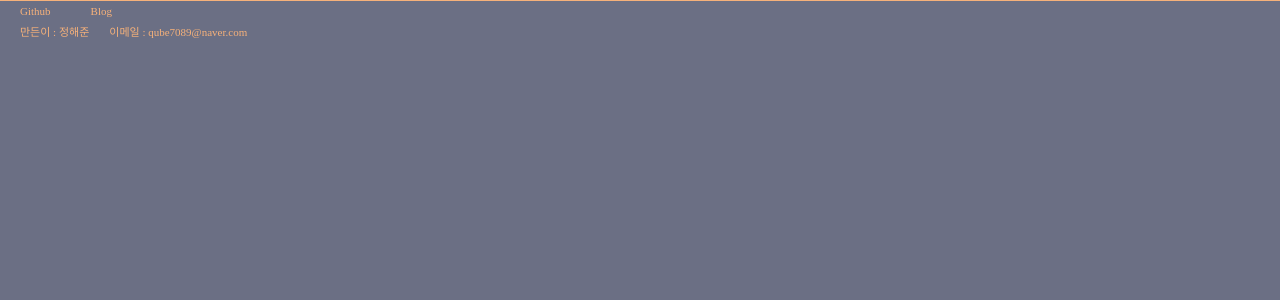
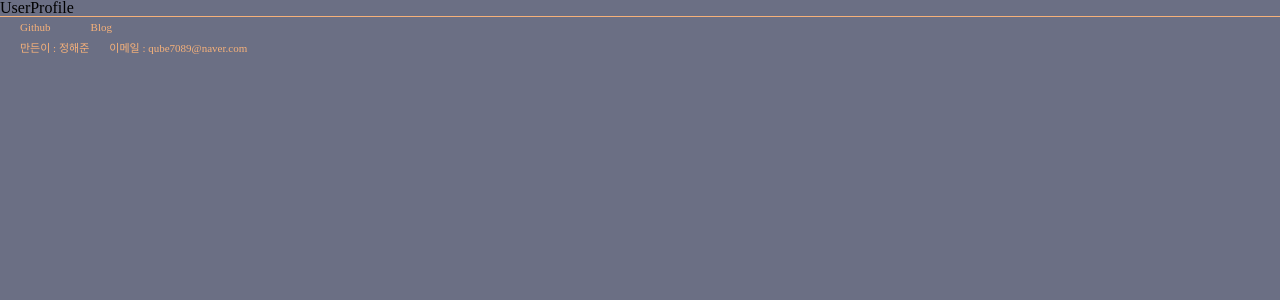
Before and after one commit to DecidedCard/panletter-upgrade, a React (Create React App) app: page /userProfile in a window 1280 px wide. Shown: the top 300 px of the page. Built offline with nearby package versions, Linux system fonts and the light colour scheme; no server answers.

Commit message:
feat: 프로필 정보 및 변경 페이지 생성 및 라우팅

```diff
--- /dev/null
+++ b/src/pages/UserProfile.jsx
@@ -0,0 +1,7 @@
+import React from "react";
+
+function UserProfile() {
+  return <div>UserProfile</div>;
+}
+
+export default UserProfile;
--- a/src/shared/Router.jsx
+++ b/src/shared/Router.jsx
@@ -3,6 +3,7 @@
 import Letter from "pages/Letter";
 import Login from "pages/Login";
 import Signup from "pages/Signup";
+import UserProfile from "pages/UserProfile";
 import { Route, Routes, BrowserRouter } from "react-router-dom";
 
 const Router = () => {
@@ -14,6 +15,7 @@
         <Route path="letter/:id" element={<Letter />} />
         <Route path="/login" element={<Login />} />
         <Route path="/signup" element={<Signup />} />
+        <Route path="/userProfile" element={<UserProfile />} />
       </Routes>
     </BrowserRouter>
   );
```
